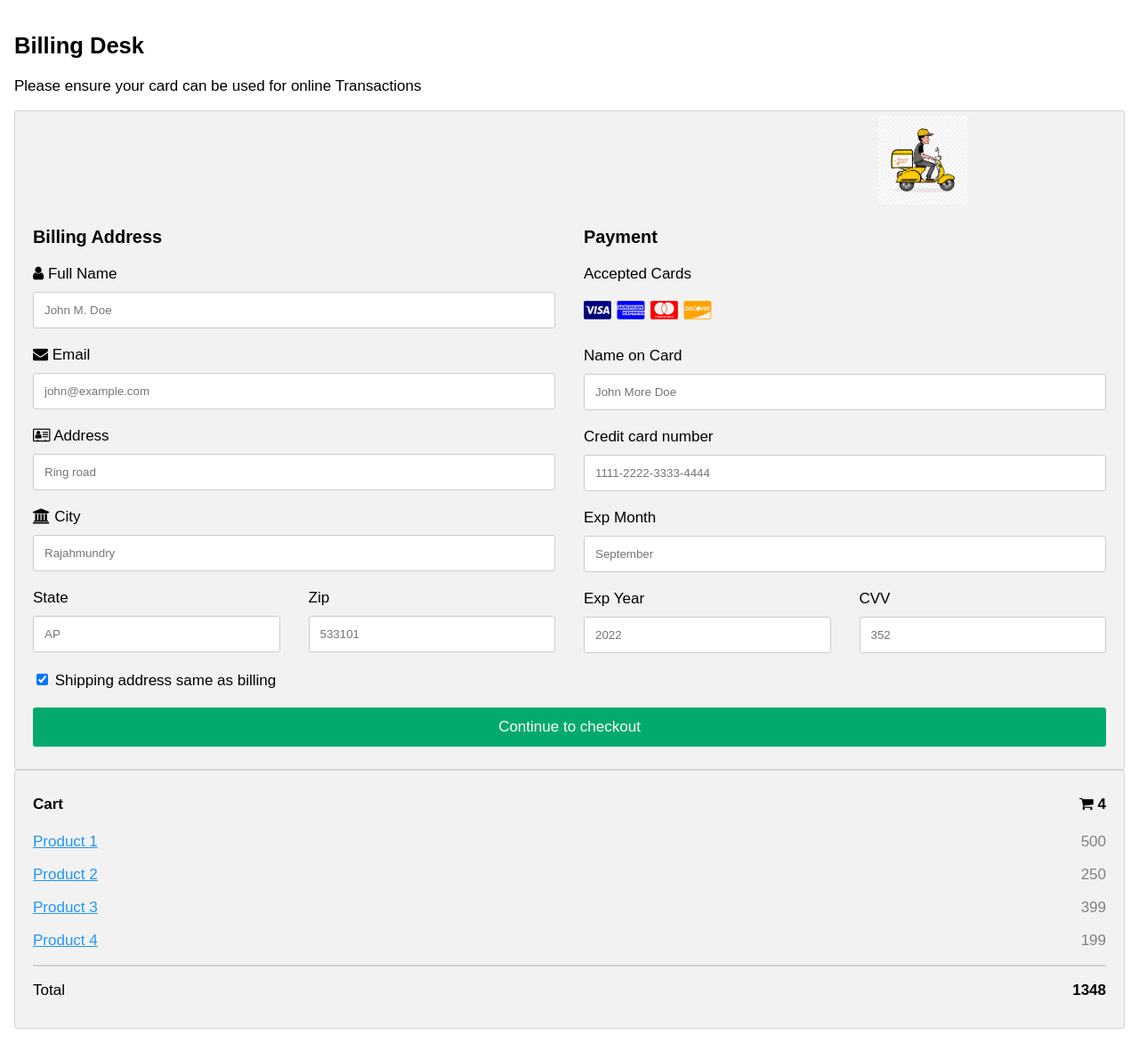
After one commit to Mehul541/DeliveryApp, a Flask app: page /checkout in a window 1280 px wide. The commit adds this page. Shown: the whole page at 89% size. Run offline with Flask 2, Linux system fonts and the light colour scheme.

Commit message:
checkout page added

```diff
--- a/delivery.py
+++ b/delivery.py
@@ -18,5 +18,9 @@ def order():
 def register():
     return render_template("register.html")
 
+@app.route("/checkout")
+def checkout():
+    return render_template("checkout.html")
+
 if __name__=="__main__":
     app.run(debug=True,port=8000)
--- /dev/null
+++ b/templates/checkout.html
@@ -0,0 +1,204 @@
+<!DOCTYPE html>
+<html>
+
+<head>
+  <meta name="viewport" content="width=device-width, initial-scale=1">
+  <link rel="stylesheet" href="https://cdnjs.cloudflare.com/ajax/libs/font-awesome/4.7.0/css/font-awesome.min.css">
+  <style>
+    body {
+      font-family: Arial;
+      font-size: 17px;
+      padding: 8px;
+    }
+
+    * {
+      box-sizing: border-box;
+    }
+
+    .row {
+      display: -ms-flexbox;
+      /* IE10 */
+      display: flex;
+      -ms-flex-wrap: wrap;
+      /* IE10 */
+      flex-wrap: wrap;
+      margin: 0 -16px;
+    }
+
+    .col-25 {
+      -ms-flex: 25%;
+      /* IE10 */
+      flex: 25%;
+    }
+
+    .col-50 {
+      -ms-flex: 50%;
+      /* IE10 */
+      flex: 50%;
+    }
+
+    .col-75 {
+      -ms-flex: 75%;
+      /* IE10 */
+      flex: 75%;
+    }
+
+    .col-25,
+    .col-50,
+    .col-75 {
+      padding: 0 16px;
+    }
+
+    .container {
+      background-color: #f2f2f2;
+      padding: 5px 20px 15px 20px;
+      border: 1px solid lightgrey;
+      border-radius: 3px;
+    }
+
+    input[type=text] {
+      width: 100%;
+      margin-bottom: 20px;
+      padding: 12px;
+      border: 1px solid #ccc;
+      border-radius: 3px;
+    }
+
+    label {
+      margin-bottom: 10px;
+      display: block;
+    }
+
+    .icon-container {
+      margin-bottom: 20px;
+      padding: 7px 0;
+      font-size: 24px;
+    }
+
+    .btn {
+      background-color: #04AA6D;
+      color: white;
+      padding: 12px;
+      margin: 10px 0;
+      border: none;
+      width: 100%;
+      border-radius: 3px;
+      cursor: pointer;
+      font-size: 17px;
+    }
+
+    .btn:hover {
+      background-color: #45a049;
+    }
+
+    a {
+      color: #2196F3;
+    }
+
+    hr {
+      border: 1px solid lightgrey;
+    }
+
+    span.price {
+      float: right;
+      color: grey;
+    }
+
+    /* Responsive layout - when the screen is less than 800px wide, make the two columns stack on top of each other instead of next to each other (also change the direction - make the "cart" column go on top) */
+    @media (max-width: 800px) {
+      .row {
+        flex-direction: column-reverse;
+      }
+
+      .col-25 {
+        margin-bottom: 20px;
+      }
+    }
+  </style>
+</head>
+
+<body>
+
+  <h2>Billing Desk</h2>
+  <p>Please ensure your card can be used for online Transactions</p>
+  <div class="row">
+    <div class="col-75">
+      <div class="container">
+        <form action="/action_page.php">
+          <img src="static/logo.png" style="margin-left: 950px;" width="100px" height="100px">
+          <div class="row">
+            <div class="col-50">
+              <h3>Billing Address</h3>
+              <label for="fname"><i class="fa fa-user"></i> Full Name</label>
+              <input type="text" id="fname" name="firstname" placeholder="John M. Doe">
+              <label for="email"><i class="fa fa-envelope"></i> Email</label>
+              <input type="text" id="email" name="email" placeholder="john@example.com">
+              <label for="adr"><i class="fa fa-address-card-o"></i> Address</label>
+              <input type="text" id="adr" name="address" placeholder="Ring road">
+              <label for="city"><i class="fa fa-institution"></i> City</label>
+              <input type="text" id="city" name="city" placeholder="Rajahmundry">
+
+              <div class="row">
+                <div class="col-50">
+                  <label for="state">State</label>
+                  <input type="text" id="state" name="state" placeholder="AP">
+                </div>
+                <div class="col-50">
+                  <label for="zip">Zip</label>
+                  <input type="text" id="zip" name="zip" placeholder="533101">
+                </div>
+              </div>
+            </div>
+
+            <div class="col-50">
+              <h3>Payment</h3>
+              <label for="fname">Accepted Cards</label>
+              <div class="icon-container">
+                <i class="fa fa-cc-visa" style="color:navy;"></i>
+                <i class="fa fa-cc-amex" style="color:blue;"></i>
+                <i class="fa fa-cc-mastercard" style="color:red;"></i>
+                <i class="fa fa-cc-discover" style="color:orange;"></i>
+              </div>
+              <label for="cname">Name on Card</label>
+              <input type="text" id="cname" name="cardname" placeholder="John More Doe">
+              <label for="ccnum">Credit card number</label>
+              <input type="text" id="ccnum" name="cardnumber" placeholder="1111-2222-3333-4444">
+              <label for="expmonth">Exp Month</label>
+              <input type="text" id="expmonth" name="expmonth" placeholder="September">
+              <div class="row">
+                <div class="col-50">
+                  <label for="expyear">Exp Year</label>
+                  <input type="text" id="expyear" name="expyear" placeholder="2022">
+                </div>
+                <div class="col-50">
+                  <label for="cvv">CVV</label>
+                  <input type="text" id="cvv" name="cvv" placeholder="352">
+                </div>
+              </div>
+            </div>
+
+
+          </div>
+          <label>
+            <input type="checkbox" checked="checked" name="sameadr"> Shipping address same as billing
+          </label>
+          <input type="submit" value="Continue to checkout" class="btn">
+        </form>
+      </div>
+    </div>
+    <div class="col-25">
+      <div class="container">
+        <h4>Cart <span class="price" style="color:black"><i class="fa fa-shopping-cart"></i> <b>4</b></span></h4>
+        <p><a href="#">Product 1</a> <span class="price">500</span></p>
+        <p><a href="#">Product 2</a> <span class="price">250</span></p>
+        <p><a href="#">Product 3</a> <span class="price">399</span></p>
+        <p><a href="#">Product 4</a> <span class="price">199</span></p>
+        <hr>
+        <p>Total <span class="price" style="color:black"><b>1348</b></span></p>
+      </div>
+    </div>
+  </div>
+
+</body>
+
+</html>
--- a/templates/register.html
+++ b/templates/register.html
@@ -17,7 +17,7 @@
         .center {
             margin: 0;
             position: absolute;
-            top: 40%;
+            top: 50%;
             left: 50%;
             -ms-transform: translate(-50%, -50%);
             transform: translate(-50%, -50%);
```
